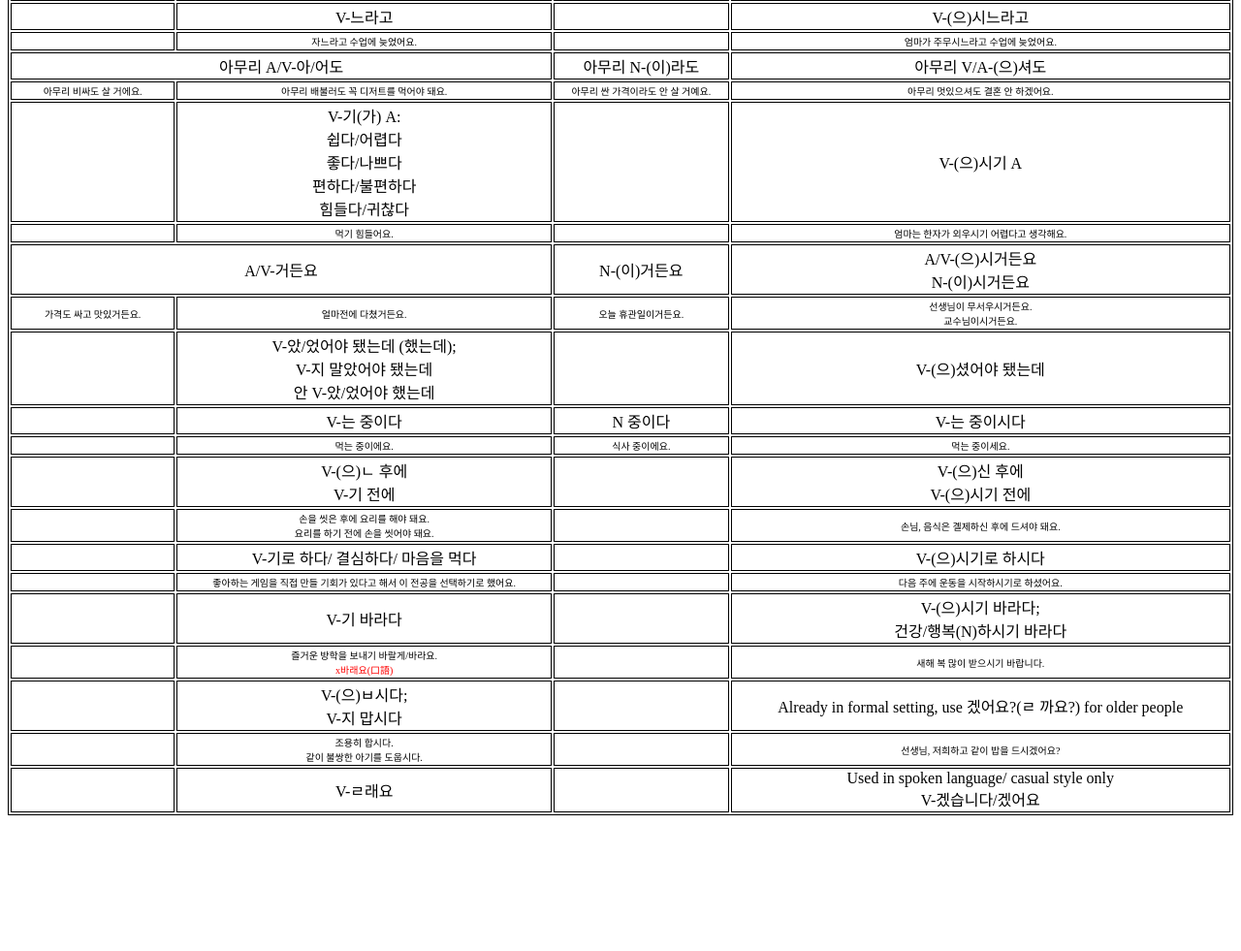
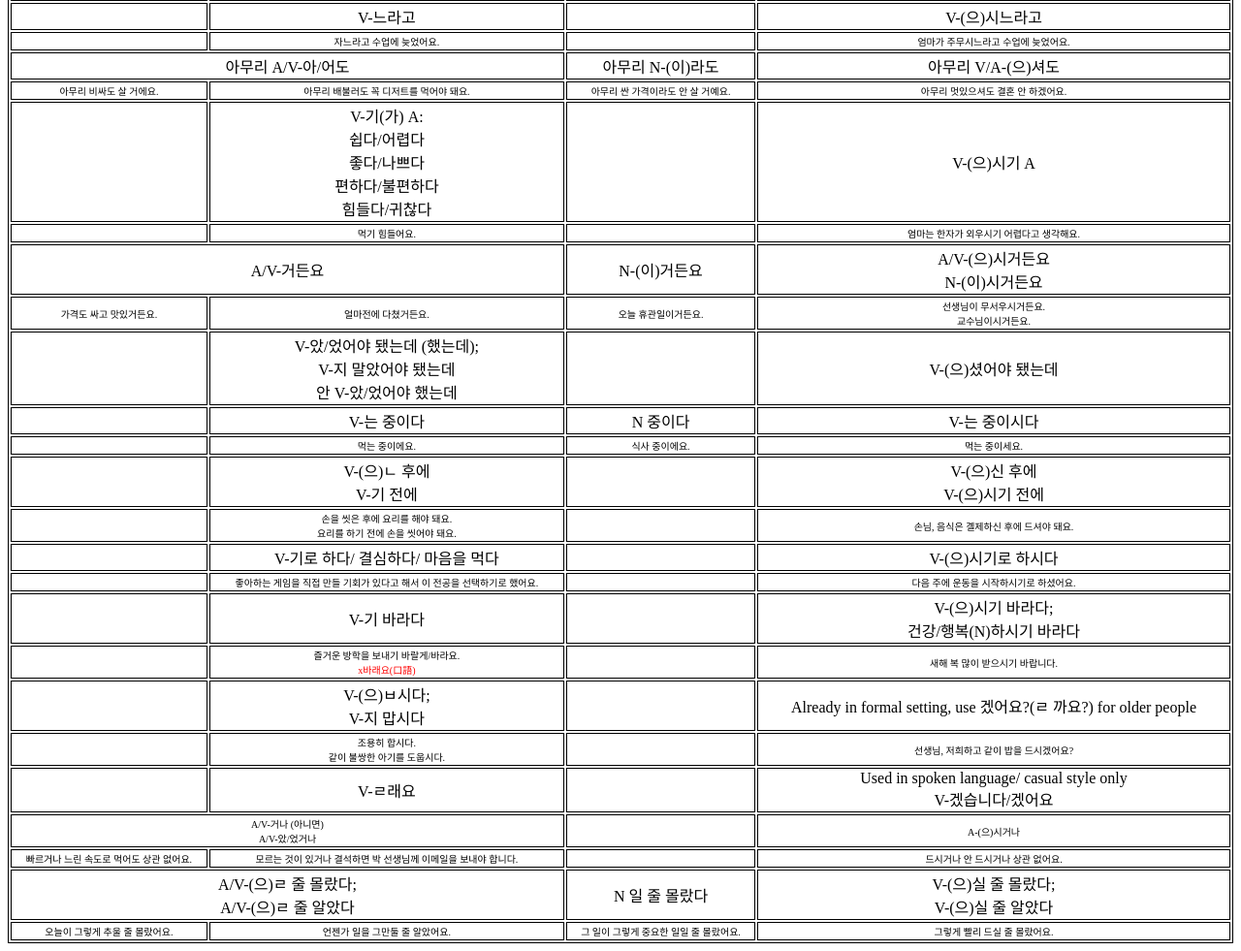
Before and after one commit to YukiNg13249/Study, a plain HTML site: page index.html in a window 1280 px wide. Shown: the part 940-1921 px from the top of the page at 97% size. Before the commit the page ends 1789 px from the top, so only its background shows below. Drawn offline with Linux system fonts and the light colour scheme.

Commit message:
Done 3002 Unit7 before reading week

```diff
--- a/index.html
+++ b/index.html
@@ -285,6 +285,29 @@
             <td>V-ㄹ래요</td>
             <td></td>
             <td>Used in spoken language/ casual style only<br>V-겠습니다/겠어요</td>
+        </tr>
+        <tr class="Example">
+            <td colspan="2">A/V-거나 (아니면)<br>A/V-았/었거나</td>
+            <td></td>
+            <td>A-(으)시거나</td>
+        </tr>
+        <tr class="Example">
+            <td>빠르거나 느린 속도로 먹어도 상관 없어요.</td>
+            <td>모르는 것이 있거나 결석하면 박 선생님께 이메일을 보내야 합니다.</td>
+            <td></td>
+            <td>드시거나 안 드시거나 상관 없어요.</td>
+        </tr>
+        <tr class="Type">
+            <td colspan="2">A/V-(으)ㄹ 줄 몰랐다;<br>A/V-(으)ㄹ 줄 알았다</td>
+            <td>N 일 줄 몰랐다</td>
+            <td>V-(으)실 줄 몰랐다;<br>V-(으)실 줄 알았다</td>
+        </tr>
+        <tr class="Example">
+            <td>오늘이 그렇게 추울 줄 몰랐어요.</td>
+            <td>언젠가 일을 그만둘 줄 알았어요.</td>
+            <td>그 일이 그렇게 중요한 일일 줄 몰랐어요.</td>
+            <td>그렇게 빨리 드실 줄 몰랐어요.</td>
+        </tr>
     </table>
     <!-- <form>
         <div class="question">
```
Also changed, not shown: grammar.txt, particle.txt, questions.txt, slang.txt, 1 other file.
